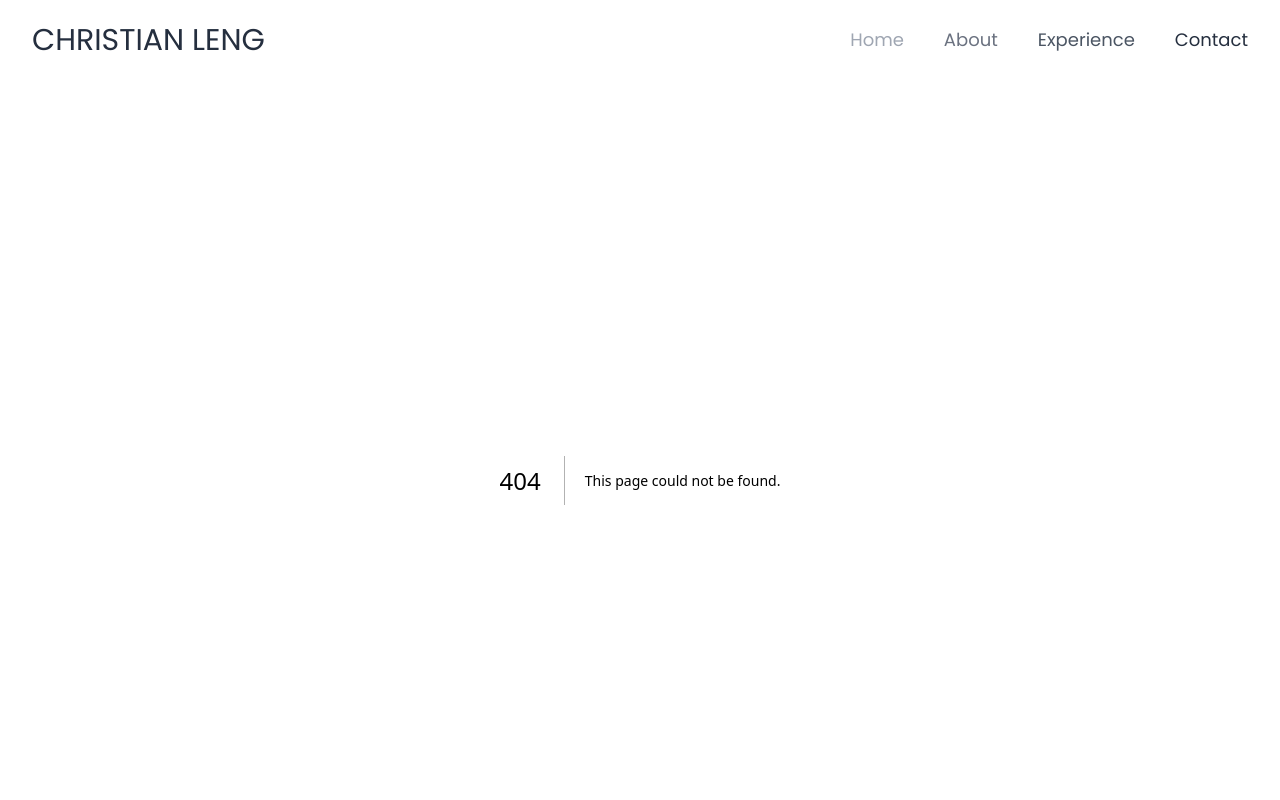
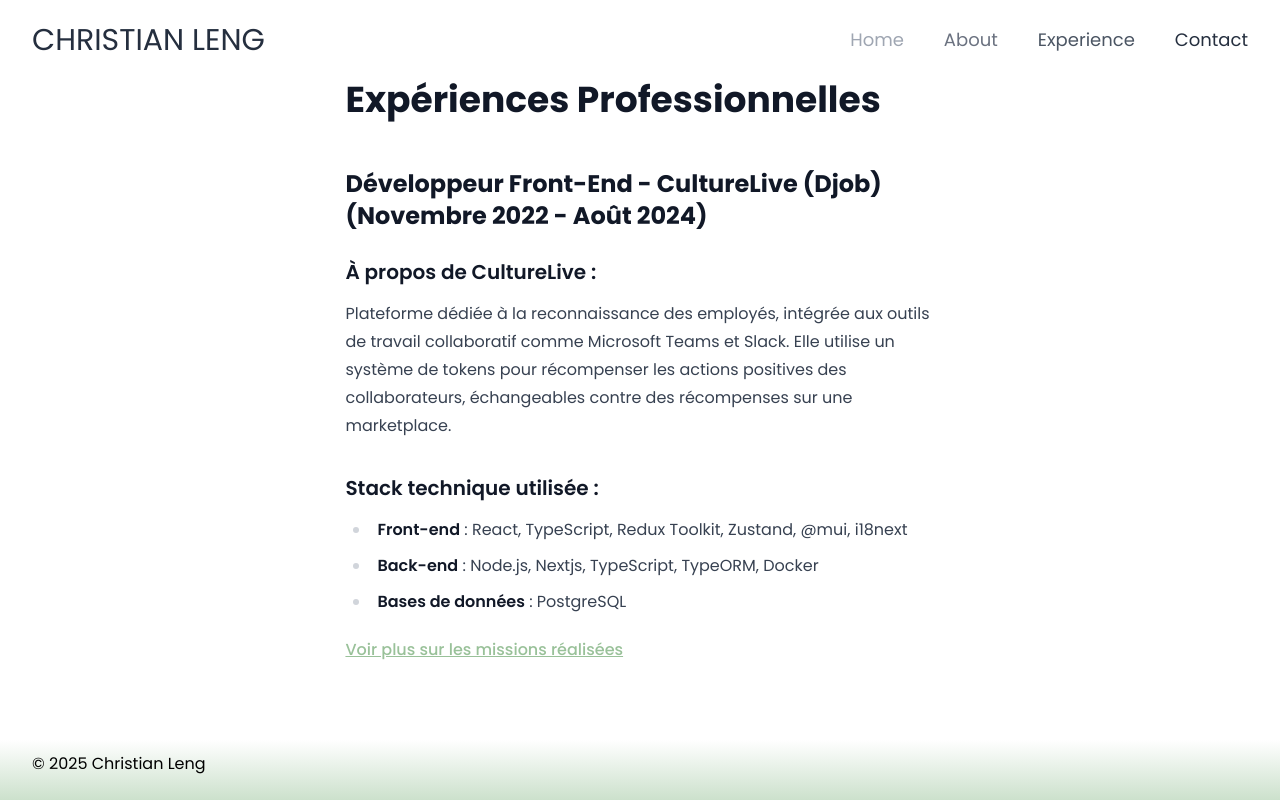
Before and after one commit to christianleng/portfolio, a Next.js app: page /experience-djob in a window 1280 px wide. Before the commit this address had no page. Shown: the top 800 px of the page. Built offline with nearby package versions, Linux system fonts and the light colour scheme.

Commit message:
create page detail

```diff
--- /dev/null
+++ b/app/(section)/(experience)/experience-djob/page.tsx
@@ -0,0 +1,22 @@
+import { getPostBySlug } from "@/lib/loadSections";
+import { MDXRemote } from "next-mdx-remote/rsc";
+import Link from "next/link";
+import { notFound } from "next/navigation";
+import React from "react";
+
+export default async function ExperienceDjob() {
+  const post = await getPostBySlug("djob");
+  if (!post) notFound();
+
+  return (
+    <div className="pe-8 ps-8 prose mx-auto" id="experience">
+      <MDXRemote source={post.content} />
+      <Link
+        href={`/${post.url}`}
+        className="text-greenShadow4 hover:text-greenShadow3"
+      >
+        Voir plus sur les missions réalisées
+      </Link>
+    </div>
+  );
+}
--- /dev/null
+++ b/app/(section)/(experience)/experience-eatseazy/page.tsx
@@ -0,0 +1,22 @@
+import { getPostBySlug } from "@/lib/loadSections";
+import { MDXRemote } from "next-mdx-remote/rsc";
+import Link from "next/link";
+import { notFound } from "next/navigation";
+import React from "react";
+
+export default async function ExperienceEatsEazy() {
+  const post = await getPostBySlug("eatseazy");
+  if (!post) notFound();
+
+  return (
+    <div className="pe-8 ps-8 prose mx-auto" id="experience">
+      <MDXRemote source={post.content} />
+      <Link
+        href={`/${post.url}`}
+        className="text-greenShadow4 hover:text-greenShadow3"
+      >
+        Voir plus sur les missions réalisées
+      </Link>
+    </div>
+  );
+}
```
